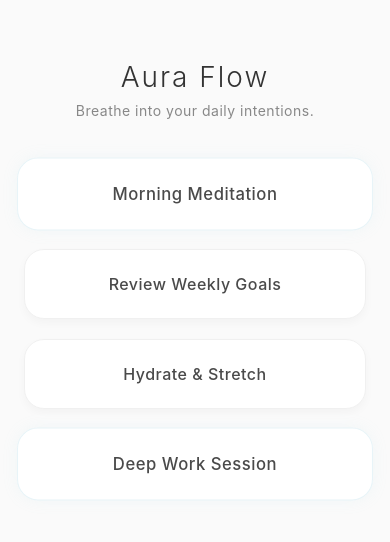
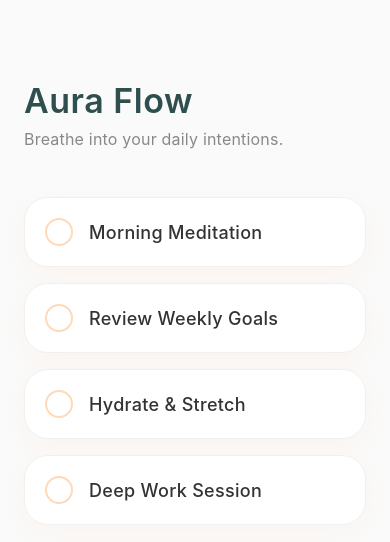
Before and after one commit to hkners/HerGeceYeniApp, a React Native app: screen / in a window 390 px wide. Shown: the top 542 px of the page. Built offline with nearby package versions, Linux system fonts and the light colour scheme.

Commit message:
Implement Aura Flow prototype with Clean Girl UI and Reanimated v3
Co-authored-by: hkners <99874098+hkners@users.noreply.github.com>

```diff
--- a/App.js
+++ b/App.js
@@ -1,6 +1,15 @@
 import { StatusBar } from 'expo-status-bar';
-import React, { useEffect, useRef, useState } from 'react';
-import { StyleSheet, Text, View, Animated, TouchableOpacity, ScrollView, SafeAreaView } from 'react-native';
+import React, { useState, useCallback } from 'react';
+import { StyleSheet, Text, View, ScrollView, SafeAreaView, Pressable } from 'react-native';
+import Animated, {
+  useSharedValue,
+  useAnimatedStyle,
+  withSpring,
+  withTiming,
+  withRepeat,
+  interpolateColor,
+  interpolate,
+} from 'react-native-reanimated';
 
 const INITIAL_INTENTIONS = [
   { id: '1', title: 'Morning Meditation', priority: 'high', completed: false },
@@ -9,66 +18,105 @@ const INITIAL_INTENTIONS = [
   { id: '4', title: 'Deep Work Session', priority: 'high', completed: false },
 ];
 
-const BreathingContainer = ({ intention, onToggle }) => {
-  const pulseAnim = useRef(new Animated.Value(1)).current;
+const AnimatedPressable = Animated.createAnimatedComponent(Pressable);
 
-  useEffect(() => {
+const IntentionCard = React.memo(({ intention, onToggle }) => {
+  const isPressed = useSharedValue(false);
+  const isCompleted = useSharedValue(intention.completed ? 1 : 0);
+  const pulse = useSharedValue(0);
+
+  React.useEffect(() => {
+    isCompleted.value = withTiming(intention.completed ? 1 : 0, { duration: 300 });
+  }, [intention.completed, isCompleted]);
+
+  React.useEffect(() => {
     if (intention.priority === 'high' && !intention.completed) {
-      Animated.loop(
-        Animated.sequence([
-          Animated.timing(pulseAnim, {
-            toValue: 1.05,
-            duration: 2000,
-            useNativeDriver: true,
-          }),
-          Animated.timing(pulseAnim, {
-            toValue: 1,
-            duration: 2000,
-            useNativeDriver: true,
-          }),
-        ])
-      ).start();
+      pulse.value = withRepeat(
+        withTiming(1, { duration: 2000 }),
+        -1,
+        true
+      );
     } else {
-      pulseAnim.setValue(1);
+      pulse.value = withTiming(0);
     }
-  }, [intention.priority, intention.completed, pulseAnim]);
+  }, [intention.priority, intention.completed, pulse]);
 
-  const getContainerStyle = () => {
-    if (intention.completed) return styles.containerCompleted;
-    if (intention.priority === 'high') return styles.containerHighPriority;
-    return styles.containerNormal;
-  };
+  const animatedStyle = useAnimatedStyle(() => {
+    const scale = withSpring(isPressed.value ? 0.96 : 1, { damping: 15, stiffness: 200 });
+    const opacity = interpolate(isCompleted.value, [0, 1], [1, 0.6]);
+    const borderColor = interpolateColor(
+      isCompleted.value,
+      [0, 1],
+      ['#F0F0F0', '#EAEAEA']
+    );
 
-  const getTextColor = () => {
-    if (intention.completed) return '#A0A0A0';
-    return '#4A4A4A';
-  };
+    let pulseScale = 1;
+    if (intention.priority === 'high' && !intention.completed) {
+      pulseScale = interpolate(pulse.value, [0, 1], [1, 1.02]);
+    }
+
+    return {
+      transform: [{ scale: scale * pulseScale }],
+      opacity,
+      borderColor,
+    };
+  });
+
+  const textStyle = useAnimatedStyle(() => {
+    const color = interpolateColor(
+      isCompleted.value,
+      [0, 1],
+      ['#333333', '#A0A0A0']
+    );
+    return { color };
+  });
+
+  const checkboxStyle = useAnimatedStyle(() => {
+    const backgroundColor = interpolateColor(
+      isCompleted.value,
+      [0, 1],
+      ['transparent', '#FFC0CB']
+    );
+    const borderColor = interpolateColor(
+      isCompleted.value,
+      [0, 1],
+      ['#FFDAB9', '#FFC0CB']
+    );
+    return { backgroundColor, borderColor };
+  });
 
   return (
-    <Animated.View style={{ transform: [{ scale: pulseAnim }] }}>
-      <TouchableOpacity
-        activeOpacity={0.8}
-        onPress={() => onToggle(intention.id)}
-        style={[styles.intentionContainer, getContainerStyle()]}
-      >
-        <Text style={[styles.intentionText, { color: getTextColor(), textDecorationLine: intention.completed ? 'line-through' : 'none' }]}>
+    <AnimatedPressable
+      style={[styles.intentionCard, animatedStyle]}
+      onPressIn={() => (isPressed.value = true)}
+      onPressOut={() => (isPressed.value = false)}
+      onPress={() => onToggle(intention.id)}
+      accessibilityRole="checkbox"
+      accessibilityState={{ checked: intention.completed }}
+      accessibilityLabel={intention.title}
+    >
+      <View style={styles.cardContent}>
+        <Animated.View style={[styles.checkbox, checkboxStyle]}>
+          {intention.completed && <Text style={styles.checkmark}>✓</Text>}
+        </Animated.View>
+        <Animated.Text style={[styles.intentionText, textStyle, intention.completed && styles.strikethrough]}>
           {intention.title}
-        </Text>
-      </TouchableOpacity>
-    </Animated.View>
+        </Animated.Text>
+      </View>
+    </AnimatedPressable>
   );
-};
+});
 
 export default function App() {
   const [intentions, setIntentions] = useState(INITIAL_INTENTIONS);
 
-  const toggleIntention = (id) => {
+  const toggleIntention = useCallback((id) => {
     setIntentions(prev =>
       prev.map(item =>
         item.id === id ? { ...item, completed: !item.completed } : item
       )
     );
-  };
+  }, []);
 
   return (
     <SafeAreaView style={styles.safeArea}>
@@ -81,14 +129,13 @@ export default function App() {
 
         <View style={styles.listContainer}>
           {intentions.map(intention => (
-            <BreathingContainer
+            <IntentionCard
               key={intention.id}
               intention={intention}
               onToggle={toggleIntention}
             />
           ))}
         </View>
-
       </ScrollView>
     </SafeAreaView>
   );
@@ -97,68 +144,71 @@ export default function App() {
 const styles = StyleSheet.create({
   safeArea: {
     flex: 1,
-    backgroundColor: '#FAFAFA', // Very light, clean background
+    backgroundColor: '#FAFAFA',
   },
   scrollContainer: {
     flexGrow: 1,
     paddingHorizontal: 24,
-    paddingTop: 60,
+    paddingTop: 80,
     paddingBottom: 40,
   },
   header: {
-    marginBottom: 40,
-    alignItems: 'center',
+    marginBottom: 48,
+    alignItems: 'flex-start',
   },
   title: {
-    fontSize: 28,
-    fontWeight: '300',
-    color: '#333333',
-    letterSpacing: 2,
+    fontSize: 34,
+    fontWeight: '600',
+    color: '#2F4F4F',
+    letterSpacing: 0.5,
     marginBottom: 8,
   },
   subtitle: {
-    fontSize: 14,
+    fontSize: 16,
     fontWeight: '400',
     color: '#888888',
-    letterSpacing: 0.5,
+    letterSpacing: 0.2,
   },
   listContainer: {
-    gap: 20,
+    gap: 16,
   },
-  intentionContainer: {
-    paddingVertical: 24,
+  intentionCard: {
+    backgroundColor: '#FFFFFF',
+    borderWidth: 1,
+    paddingVertical: 20,
     paddingHorizontal: 20,
-    borderRadius: 20,
-    shadowColor: '#000',
-    shadowOffset: { width: 0, height: 4 },
-    shadowOpacity: 0.03,
-    shadowRadius: 10,
-    elevation: 2,
+    borderRadius: 24,
+    shadowColor: '#FFDAB9',
+    shadowOffset: { width: 0, height: 8 },
+    shadowOpacity: 0.15,
+    shadowRadius: 24,
+    elevation: 3,
+  },
+  cardContent: {
+    flexDirection: 'row',
+    alignItems: 'center',
+  },
+  checkbox: {
+    width: 28,
+    height: 28,
+    borderRadius: 14,
+    borderWidth: 2,
+    marginRight: 16,
     alignItems: 'center',
     justifyContent: 'center',
   },
-  containerNormal: {
-    backgroundColor: '#FFFFFF',
-    borderWidth: 1,
-    borderColor: '#F0F0F0',
-  },
-  containerHighPriority: {
-    backgroundColor: '#FFFFFF',
-    borderWidth: 1,
-    borderColor: '#E8F4F8', // Soft highlight (airy blue)
-    shadowColor: '#A0D8E6',
-    shadowOpacity: 0.1,
-    shadowRadius: 15,
-  },
-  containerCompleted: {
-    backgroundColor: '#F7F7F7',
-    borderWidth: 1,
-    borderColor: '#EAEAEA',
-    opacity: 0.6,
+  checkmark: {
+    color: '#FFFFFF',
+    fontSize: 16,
+    fontWeight: '600',
   },
   intentionText: {
-    fontSize: 16,
+    fontSize: 18,
     fontWeight: '500',
-    letterSpacing: 0.5,
+    letterSpacing: 0.3,
+    flex: 1,
+  },
+  strikethrough: {
+    textDecorationLine: 'line-through',
   },
 });
--- /dev/null
+++ b/babel.config.js
@@ -0,0 +1,7 @@
+module.exports = function (api) {
+  api.cache(true);
+  return {
+    presets: ['babel-preset-expo'],
+    plugins: ['react-native-reanimated/plugin'],
+  };
+};
```
Also changed, not shown: package.json (+7 -6 lines), 2 other files (tests, documents, lock files or other folders).
